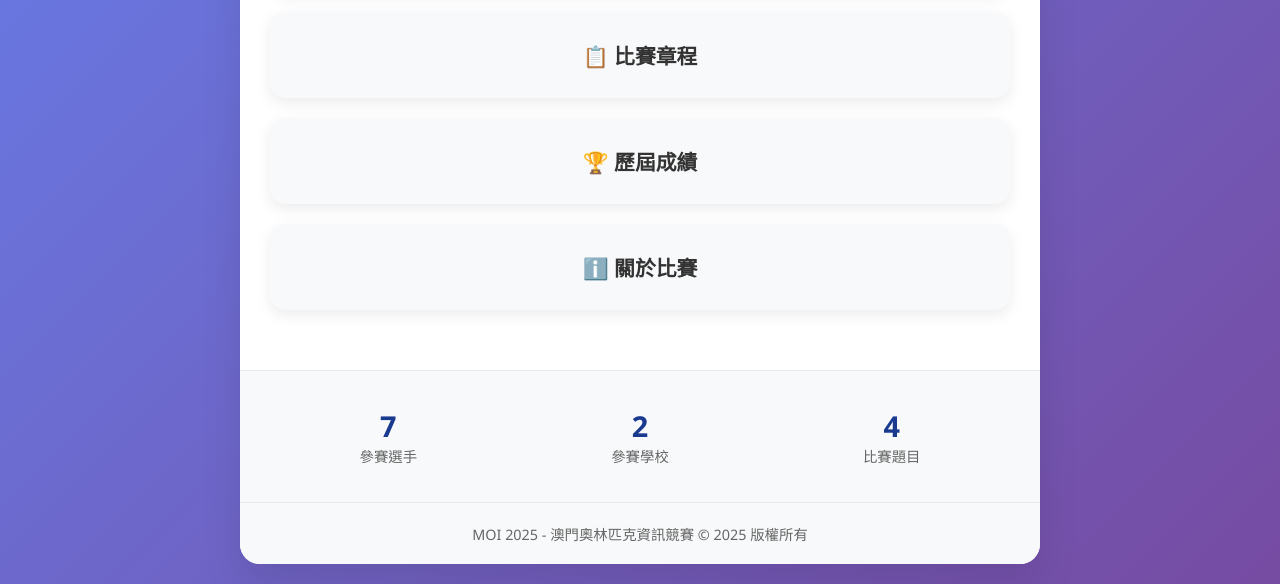
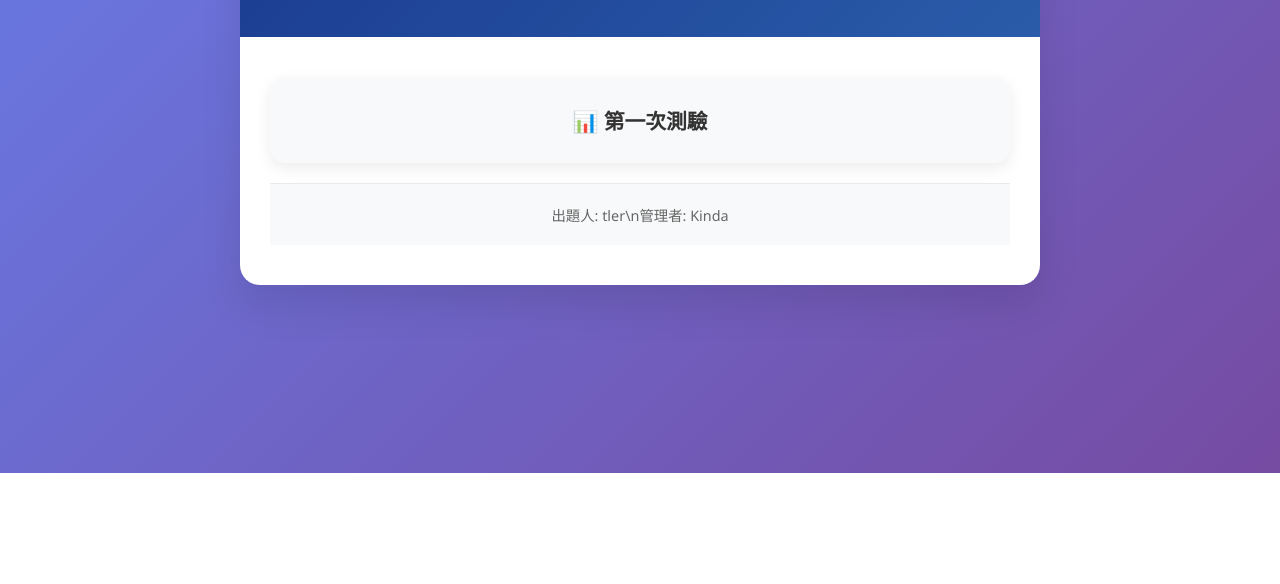
Before and after one commit to tler123/CPPtest, a plain HTML site: page index.html in a window 1280 px wide. Shown: the part 327-911 px from the top of the page. After the commit the page ends 800 px from the top, so only its background shows below. Drawn offline with Linux system fonts and the light colour scheme.

Commit message:
Update index.html

```diff
--- a/index.html
+++ b/index.html
@@ -136,42 +136,17 @@
 <body>
     <div class="container">
         <header>
-            <h1>MOI 2025</h1>
-            <p class="subtitle">澳門奧林匹克資訊競賽</p>
+            <h1> 算法入門 C++ </h1>
+            <p class="subtitle">測驗成績記錄</p>
         </header>
 
         <div class="menu">
             <a href="ranking.html" class="menu-item">
-                📊 查看比賽分榜
+                📊 第一次測驗
             </a>
-            <a href="#" class="menu-item">
-                📋 比賽章程
-            </a>
-            <a href="#" class="menu-item">
-                🏆 歷屆成績
-            </a>
-            <a href="#" class="menu-item">
-                ℹ️ 關於比賽
-            </a>
-        </div>
-
-        <div class="stats">
-            <div class="stat">
-                <span class="stat-number">7</span>
-                <span class="stat-label">參賽選手</span>
-            </div>
-            <div class="stat">
-                <span class="stat-number">2</span>
-                <span class="stat-label">參賽學校</span>
-            </div>
-            <div class="stat">
-                <span class="stat-number">4</span>
-                <span class="stat-label">比賽題目</span>
-            </div>
-        </div>
 
         <footer>
-            <p>MOI 2025 - 澳門奧林匹克資訊競賽 &copy; 2025 版權所有</p>
+            <p>出題人: tler\n管理者: Kinda</p>
         </footer>
     </div>
 </body>
```
